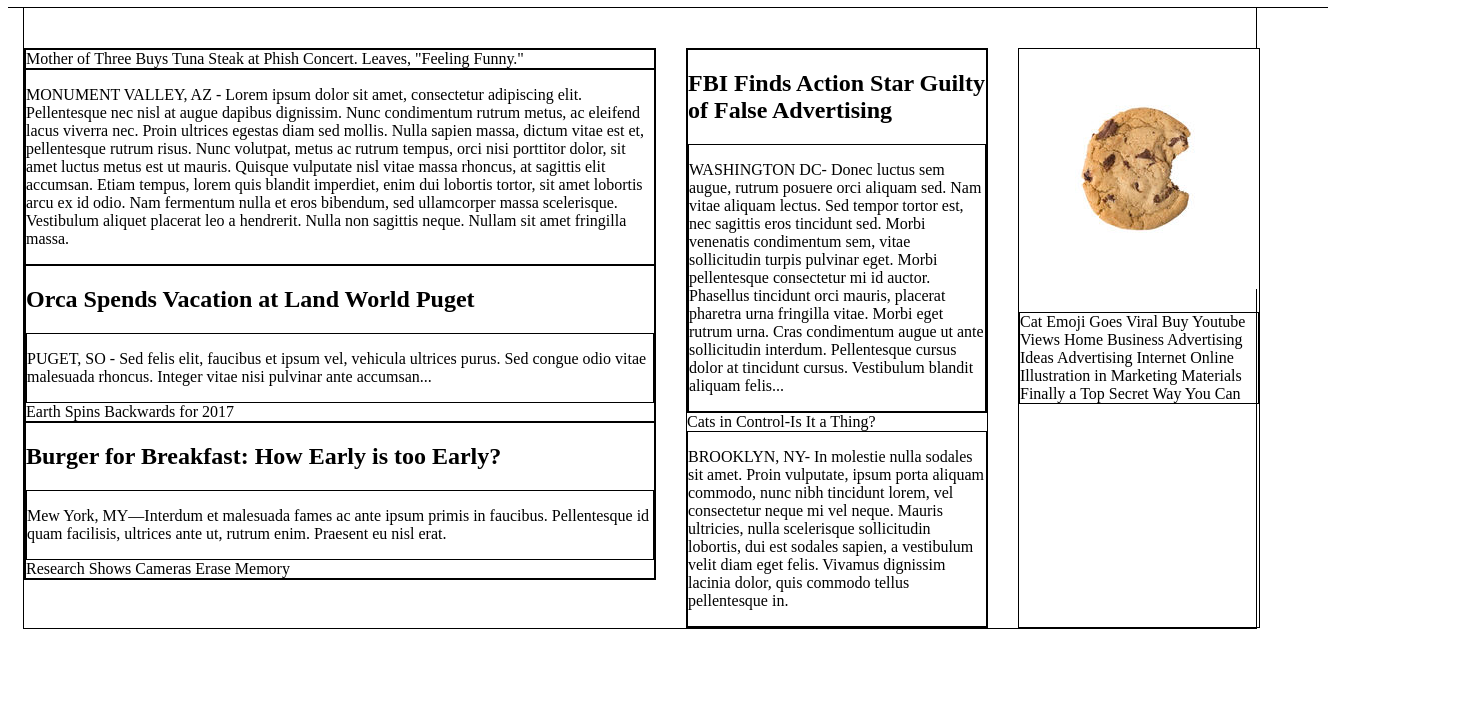
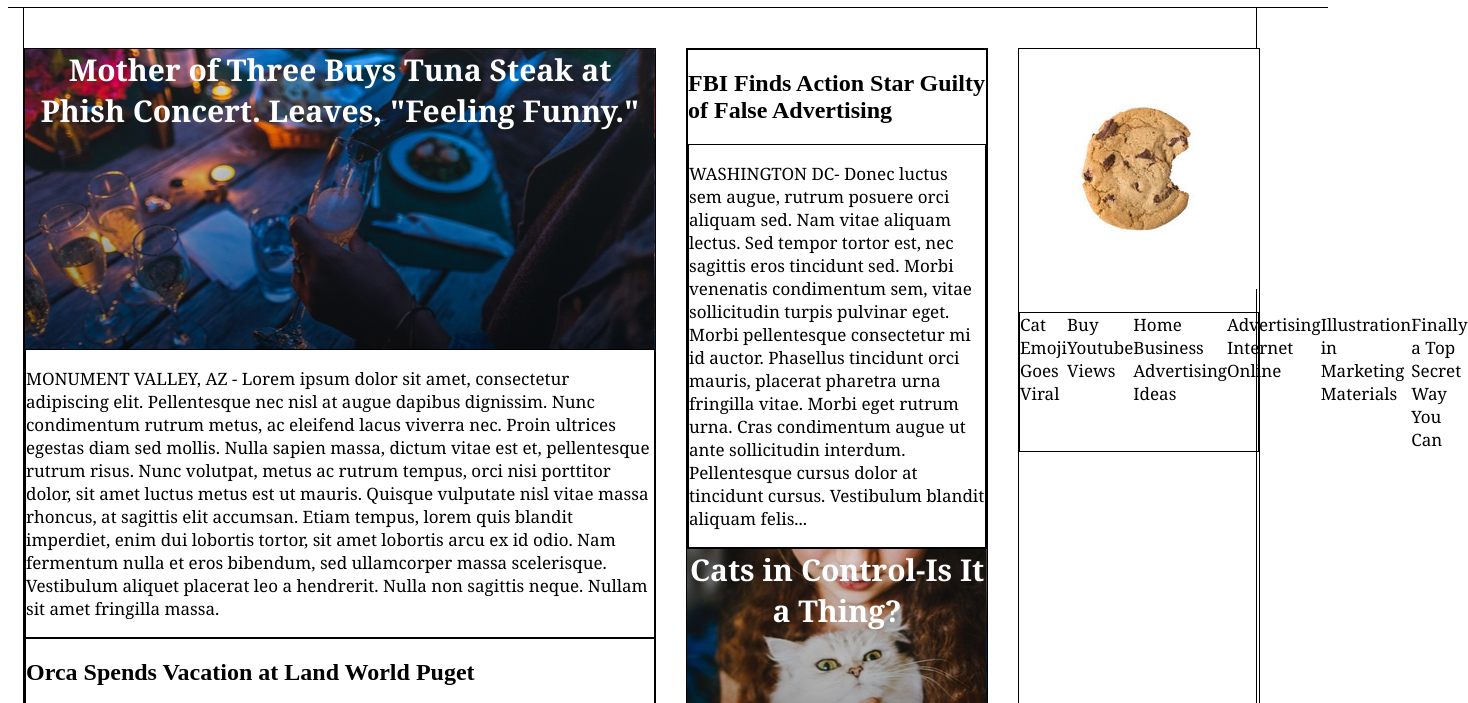
Before and after one commit to Grimaldi79/my-times, a plain HTML site: page index.html in a window 1280 px wide. Shown: the part 81-784 px from the top of the page, 1468 px wide, since content can reach past the window. Drawn offline with Linux system fonts and the light colour scheme.

Commit message:
"Images inserted."

```diff
--- a/index.html
+++ b/index.html
@@ -34,8 +34,8 @@
       <div class="column">
         <div class="column-1"> <!-- large -->
           <div class="artcle-1">
-            <div class="image">
-            <span>Mother of Three Buys Tuna Steak at Phish Concert. Leaves, "Feeling Funny."</span>
+            <div class="main-image"> <!-- main image -->
+            <span class="image-text">Mother of Three Buys Tuna Steak at Phish Concert. Leaves, "Feeling Funny."</span>
             </div>
             <div class="art-text">
             <p>MONUMENT VALLEY, AZ - Lorem ipsum dolor sit amet, consectetur adipiscing elit. Pellentesque nec nisl at augue dapibus dignissim. Nunc condimentum rutrum metus, ac eleifend lacus viverra nec. Proin ultrices egestas diam sed mollis. Nulla sapien massa, dictum vitae est et, pellentesque rutrum risus. Nunc volutpat, metus ac rutrum tempus, orci nisi porttitor dolor, sit amet luctus metus est ut mauris. Quisque vulputate nisl vitae massa rhoncus, at sagittis elit accumsan. Etiam tempus, lorem quis blandit imperdiet, enim dui lobortis tortor, sit amet lobortis arcu ex id odio. Nam fermentum nulla et eros bibendum, sed ullamcorper massa scelerisque. Vestibulum aliquet placerat leo a hendrerit. Nulla non sagittis neque. Nullam sit amet fringilla massa.</p>
@@ -47,8 +47,8 @@
                 <div class="art-text">
                   <p>PUGET, SO - Sed felis elit, faucibus et ipsum vel, vehicula ultrices purus. Sed congue odio vitae malesuada rhoncus. Integer vitae nisi pulvinar ante accumsan...</p>
                 </div>
-                <div class="art-footer">
-                  <span>Earth Spins Backwards for 2017</span>
+                <div class="earth-spins-image"> <!-- earth spins backwards -->
+                  <span class="image-text">Earth Spins Backwards for 2017</span>
                 </div>
               </div>
             <div class="article">
@@ -56,8 +56,8 @@
               <div class="art-text">
               <p>Mew York, MY—Interdum et malesuada fames ac ante ipsum primis in faucibus. Pellentesque id quam facilisis, ultrices ante ut, rutrum enim. Praesent eu nisl erat.</p>
               </div>
-              <div class="art-footer">
-                <span>Research Shows Cameras Erase Memory</span>
+              <div class="camaras-erase-image"> <!-- camaras erase -->
+                <span class="image-text">Research Shows Cameras Erase Memory</span>
                 </div>
               </div>
             </div>
@@ -74,8 +74,8 @@
               <p>WASHINGTON DC- Donec luctus sem augue, rutrum posuere orci aliquam sed. Nam vitae aliquam lectus. Sed tempor tortor est, nec sagittis eros tincidunt sed. Morbi venenatis condimentum sem, vitae sollicitudin turpis pulvinar eget. Morbi pellentesque consectetur mi id auctor. Phasellus tincidunt orci mauris, placerat pharetra urna fringilla vitae. Morbi eget rutrum urna. Cras condimentum augue ut ante sollicitudin interdum. Pellentesque cursus dolor at tincidunt cursus. Vestibulum blandit aliquam felis...</p>
               </div>
             </div>
-            <div class="cat-image">
-              <span>Cats in Control-Is It a Thing?</span>
+            <div class="cat-image"> <!-- cat image -->
+              <span class="image-text">Cats in Control-Is It a Thing?</span>
             </div>
             <div class="articles">
               <div class="art-text">
--- a/resources/css/style.css
+++ b/resources/css/style.css
@@ -53,14 +53,50 @@ nav a{
   flex-direction: column;
   margin-right: 30px;
 }
+
+.art-text{
+  display: flex;
+  font-family: Georgia;
+  font-size: 17px;
+  color: black;
+}
+
+.image-text{
+  display: flex;
+  font-family: Georgia;
+  font-weight: bold;
+  font-size: 30px;
+  color: white;
+  height: 300px;
+  text-align: center;
+}
+
 .column-1{
   width: 630px;
   border: 1px solid black;
 }
 
+.main-image{
+  display: flex;
+  background-image: url(../images/img-story-main.png);
+}
+
+.earth-spins-image{
+  display: flex;
+  background-image: url(../images/img-story-2.png);
+}
+
+.camaras-erase-image{
+  background-image: url(../images/img-story-3.png);
+}
+
 .column-2 {
   width: 300px;
   border: 1px solid black;
+}
+
+.cat-image{
+background-image: url(../images/img-story-1.png);
 }
 
 .column-3{
```
